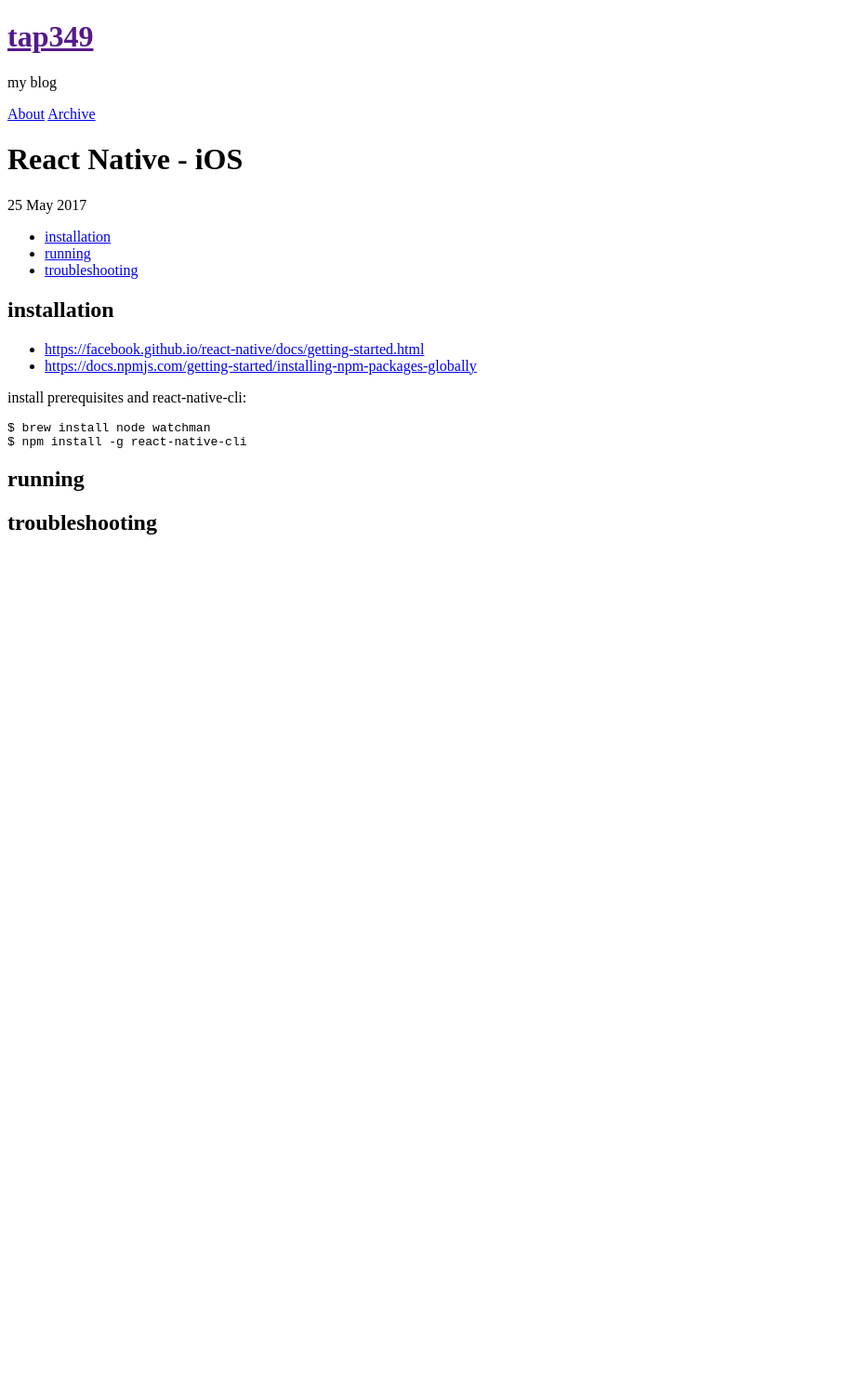
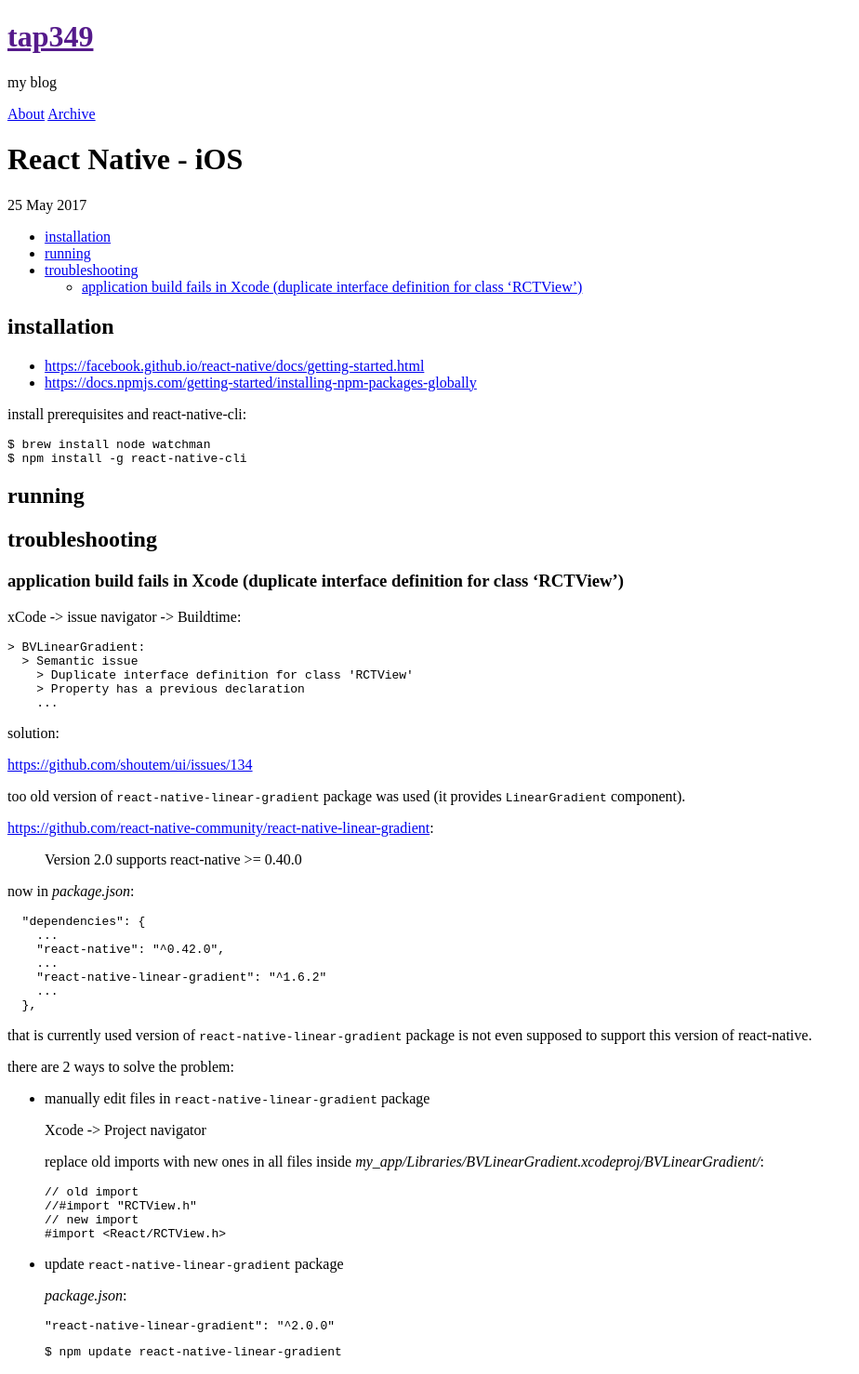
Before and after one commit to tap349/tap349.github.io, a Jekyll site: the page built from _posts/2017-05-25-react-native-ios.md, in a window 1280 px wide. Shown: the whole page at 93% size, without its empty margins (0-924 px from the left). Built offline with Jekyll 4.4.1, drawn with Linux system fonts in a browser that asks for light colours; before the commit the page ends 900 px from its top, so only the background shows below that.

Commit message:
update 2017-05-25_16:57:31

````diff
--- a/_posts/2017-05-25-react-native-ios.md
+++ b/_posts/2017-05-25-react-native-ios.md
@@ -26,3 +26,69 @@
 ## running
 
 ## troubleshooting
+
+### application build fails in Xcode (duplicate interface definition for class 'RCTView')
+
+xCode -> issue navigator -> Buildtime:
+
+```sh
+> BVLinearGradient:
+  > Semantic issue
+    > Duplicate interface definition for class 'RCTView'
+    > Property has a previous declaration
+    ...
+```
+
+solution:
+
+<https://github.com/shoutem/ui/issues/134>
+
+too old version of `react-native-linear-gradient` package was used
+(it provides `LinearGradient` component).
+
+<https://github.com/react-native-community/react-native-linear-gradient>:
+
+> Version 2.0 supports react-native >= 0.40.0
+
+now in _package.json_:
+
+```json
+  "dependencies": {
+    ...
+    "react-native": "^0.42.0",
+    ...
+    "react-native-linear-gradient": "^1.6.2"
+    ...
+  },
+```
+
+that is currently used version of `react-native-linear-gradient` package is
+not even supposed to support this version of react-native.
+
+there are 2 ways to solve the problem:
+
+- manually edit files in `react-native-linear-gradient` package
+
+  Xcode -> Project navigator
+
+  replace old imports with new ones in all files inside
+  _my_app/Libraries/BVLinearGradient.xcodeproj/BVLinearGradient/_:
+
+  ```objc
+  // old import
+  //#import "RCTView.h"
+  // new import
+  #import <React/RCTView.h>
+  ```
+
+- update `react-native-linear-gradient` package
+
+  _package.json_:
+
+  ```json
+  "react-native-linear-gradient": "^2.0.0"
+  ```
+
+  ```sh
+  $ npm update react-native-linear-gradient
+  ```
````
Also changed, not shown: _posts/2017-05-25-npm.md (+6 -2 lines).
